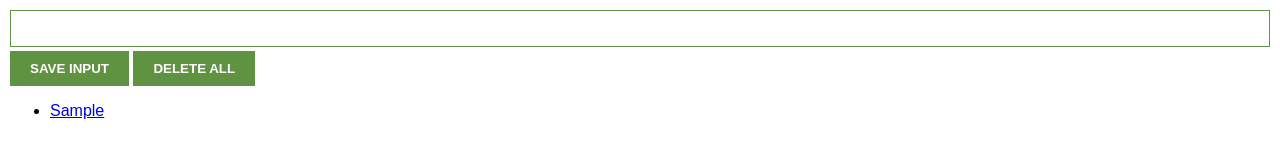
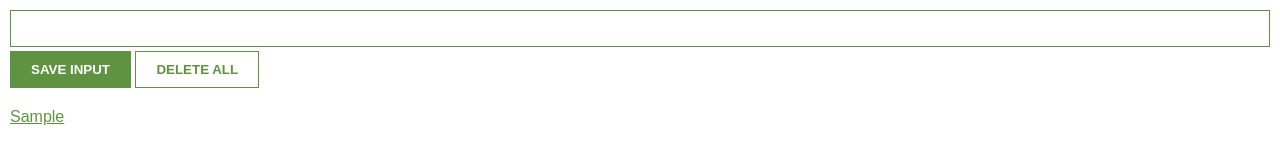
Before and after one commit to pushpak00/Chrome-Extension-Lead-Tracker-, a plain HTML site: page index.html in a window 1280 px wide. Both pictures are taken after typing "Sample" into the empty fields and a click on the button "SAVE INPUT". Drawn offline with Linux system fonts and the light colour scheme.

Commit message:
style.css

```diff
--- a/style.css
+++ b/style.css
@@ -2,6 +2,7 @@ body {
     margin: 0;
     padding: 10px;
     font-family: Arial, Helvetica, sans-serif;
+    min-width: 400px;
 }
 
 input {
@@ -16,6 +17,25 @@ button {
     background: #5f9341;
     color: white;
     padding: 10px 20px;
-    border: none;
+    border: 1px solid #5f9341;
     font-weight: bold;
 }
+
+#delete-btn {
+    background: white;
+    color: #5f9341;
+}
+
+ul {
+    margin-top: 20px;
+    list-style: none;
+    padding-left: 0;
+}
+
+li {
+    margin-top: 5px;
+}
+
+li a {
+    color: #5f9341;
+}
```
